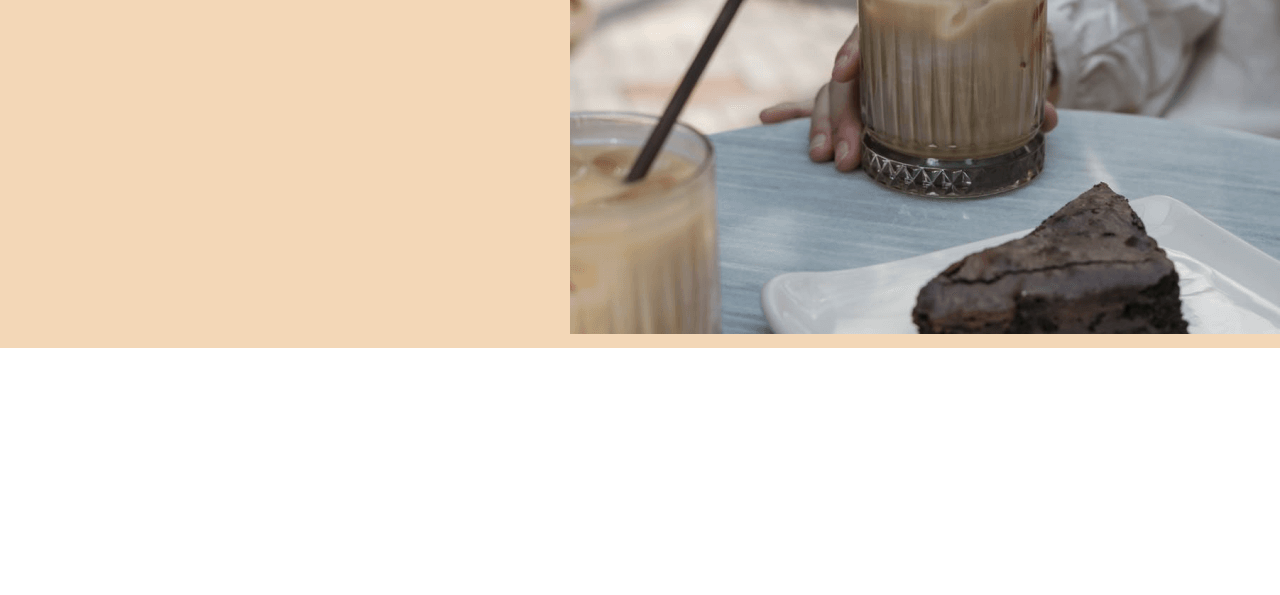
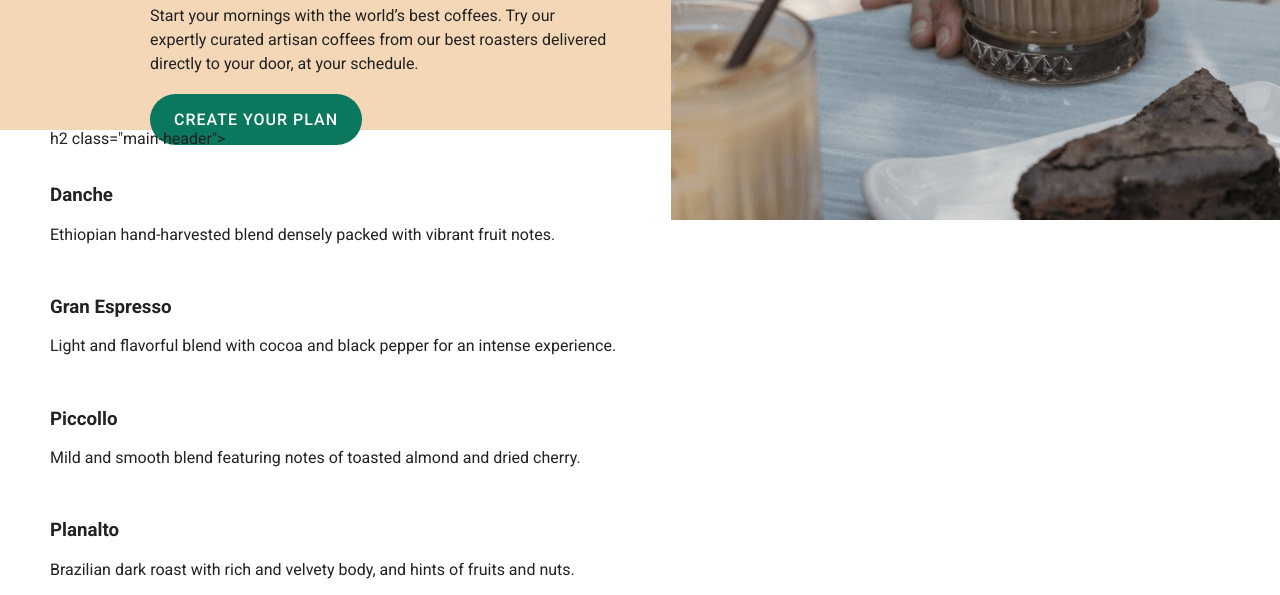
Before and after one commit to Mr-Perfectuz/cofeeroasters-, a plain HTML site: page index.html in a window 1280 px wide. Shown: the part 452-1047 px from the top of the page. Before the commit the page ends 800 px from the top, so only its background shows below. Drawn offline with nearby package versions, Linux system fonts and the light colour scheme.

Commit message:
add photos to ain section

```diff
--- a/css/style.css
+++ b/css/style.css
@@ -25,10 +25,14 @@ html{
 body{
      padding: 0;
      margin: 0;
+     max-width: 1440px;
      display: flex;
+     flex-direction: column;
      font-family: "Roboto","Arial", sans-serif;
      flex-direction: column;
      height: 100%;
+     margin-right: auto;
+     margin-left: auto;
      background-color: #fff;
      color: #222;
 }
@@ -78,6 +82,7 @@ img{
 
 /* SITE_HEADER  */
 .site-header {
+     height: 100%;
      padding: 0;
      padding-top: 40px;
      background-color: var(--primary);
@@ -140,6 +145,8 @@ img{
 }
 
 .site-heaader-info {
+     margin-top: 40px;
+     display: flex;
      padding: 0;
      width: 100%;
      height: 100%;
@@ -147,15 +154,18 @@ img{
      max-width: 1440px;
      background-image: url(/img/cofee-image.png);
      background-repeat: no-repeat;
-     background-position: right center;
+     background-position: left calc(50% + 386px) bottom;
      object-fit: cover;
 
 }
 .site-header-content {
+     display: block;
+     flex-direction: column;
      width: 100%;
      max-width: 464px;
      margin-left: 100px;
      font-family: "Roboto","Arial", sans-serif;
+     margin-top: 156px;
 }
 .site-header-content-heading {
      padding: 0;
@@ -168,7 +178,7 @@ img{
 .site-header-text {
      padding: 0;
      margin: 0;
-     margin-top: 24px;
+     margin-top: 20px;
      font-style: normal;
      font-weight: normal;
      font-size: 16px;
@@ -178,8 +188,3 @@ img{
 .cta-btn {
      width: 100%;
 }
-
-.site-header-img {
-}
-.header-img {
-}
--- a/index.html
+++ b/index.html
@@ -44,16 +44,50 @@
                          <p class="site-header-text">Start your mornings with the world’s best coffees. Try our expertly curated artisan coffees from our best roasters delivered directly to your door, at your schedule.</p>
                          <a class="button cta-btn" href="#" >Create your plan</a>
                     </div>
-                    <!-- <div class="site-header-center-img">
-                         <img class="header-center-img" src="/img/image-alfred.png" alt="alfred animal picture" width="160" height="160" srcset="/img/image-alfred.png 1x, /img/image-alfred@2x.png 2x">
-                    </div> -->
-                    <!-- <div class="site-header-img">
-                         <img class="header-img" src="/img/cofee-image.png" alt="coffe holding hand picture" width="710" height="696"
-                         srcset="/img/cofee-image.png 1x, /img/cofee-image@2x.png 2x">
-                    </div> -->
                </div>
           </section>
      </header>
 
+     <!-- MAIN SECTIONS  -->
+     <main class="main-section">
+          <div class="container">
+               <section class="main-content">
+                    h2 class="main-header"></h2>
+                    <section class="collections">
+                         <img class="collections-img" src="" alt="">
+                         <section class="collections-box">
+                              <h3 class="collections-title">Danche</h3>
+                              <p class="collections-text">Ethiopian hand-harvested blend densely packed with vibrant fruit notes.</p>
+                         </section>
+                    </section>
+
+                    <section class="collections">
+                         <img class="collections-img" src="" alt="">
+                         <section class="collections-box">
+                              <h3 class="collections-title">Gran Espresso</h3>
+                              <p class="collections-text">Light and flavorful blend with cocoa and black pepper for an intense experience.</p>
+                         </section>
+                    </section>
+
+                    <section class="collections">
+                         <img class="collections-img" src="" alt="">
+                         <section class="collections-box">
+                              <h3 class="collections-title">Piccollo</h3>
+                              <p class="collections-text">Mild and smooth blend featuring notes of toasted almond and dried cherry.</p>
+                         </section>
+                    </section>
+
+                    <section class="collections">
+                         <img class="collections-img" src="" alt="">
+                         <section class="collections-box">
+                              <h3 class="collections-title">Planalto</h3>
+                              <p class="collections-text">Brazilian dark roast with rich and velvety body, and hints of fruits and nuts.</p>
+                         </section>
+                    </section>
+
+               </section>
+          </div>
+     </main>
+
      </body>
 </html>
```
Also changed, not shown: img/danche-img.png (added), img/danche-img@2x.png (added), img/first-left-leaf.png (added), img/first-left-leaf@2x.png (added), img/fourth-left-leaf.png (added), img/fourth-left-leaf@2x.png (added), img/gran-espresso-img.png (added), img/gran-espresso-img@2x.png (added), img/piccolo-img.png (added), img/piccolo-img@2x.png (added), img/planalto-img.png (added), img/planalto-img@2x.png (added), img/second-right-leaf.png (added), img/second-right-leaf@2x.png (added), 2 more files.
